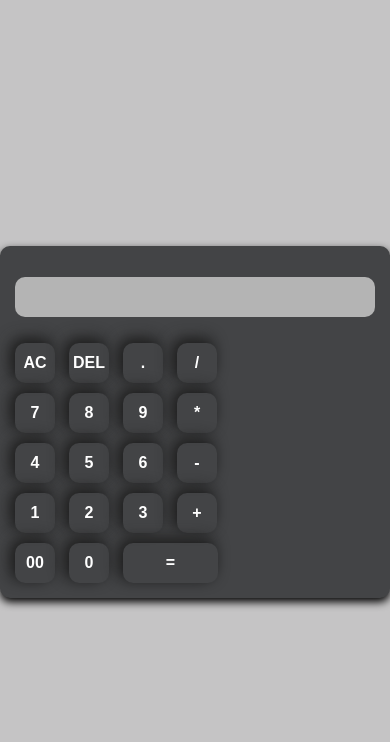
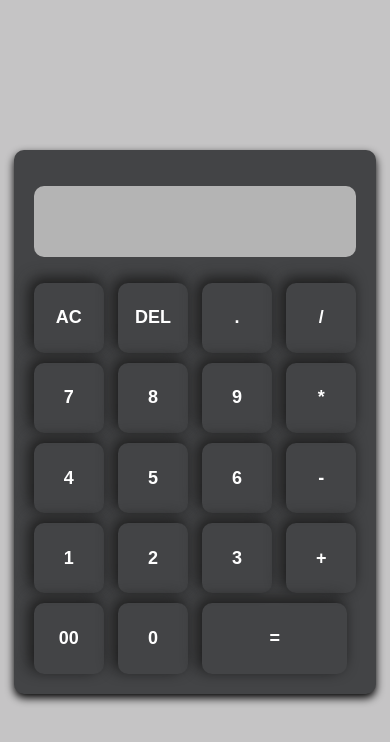
Before and after one commit to Hafeexkhan/my-work, a plain HTML site: page index.html in a window 390 px wide. Drawn offline with Linux system fonts and the light colour scheme.

Commit message:
updated calcultor for responsive design

```diff
--- a/style.css
+++ b/style.css
@@ -62,49 +62,37 @@ form input.equal {
     background-color: #0c0d0e;
 }
 
-/* for Responsive design */
+
 @media (max-width: 600px) {
+
     .calculator {
-        width: 90%;
         padding: 15px;
     }
 
+
     .calculator form input {
-        width: 50px;
-        height: 50px;
+        width: 18vw;
+        height: 18vw;
+        margin: 5px;
         font-size: 18px;
-        margin: 6px;
-    }
 
-    form .display input {
-        font-size: 28px;
-        padding-right: 10px;
     }
 
     form input.equal {
-        width: 115px;
+
+        width: calc(2 * (18vw + 5px) - 5px);
+    }
+
+    /* Display font size */
+    form .display input {
+        font-size: 30px;
+        padding-right: 10px;
     }
 }
 
-@media (max-width: 400px) {
-    .calculator {
-        width: 100%;
-        padding: 10px;
-    }
+@media (max-width: 350px) {
 
     .calculator form input {
-        width: 40px;
-        height: 40px;
-        font-size: 16px;
-        margin: 5px;
-    }
-
-    form .display input {
-        font-size: 22px;
-        padding-right: 8px;
-    }
-
-    form input.equal {
-        width: 95px;
+        margin: 4px;
     }
 }
```
